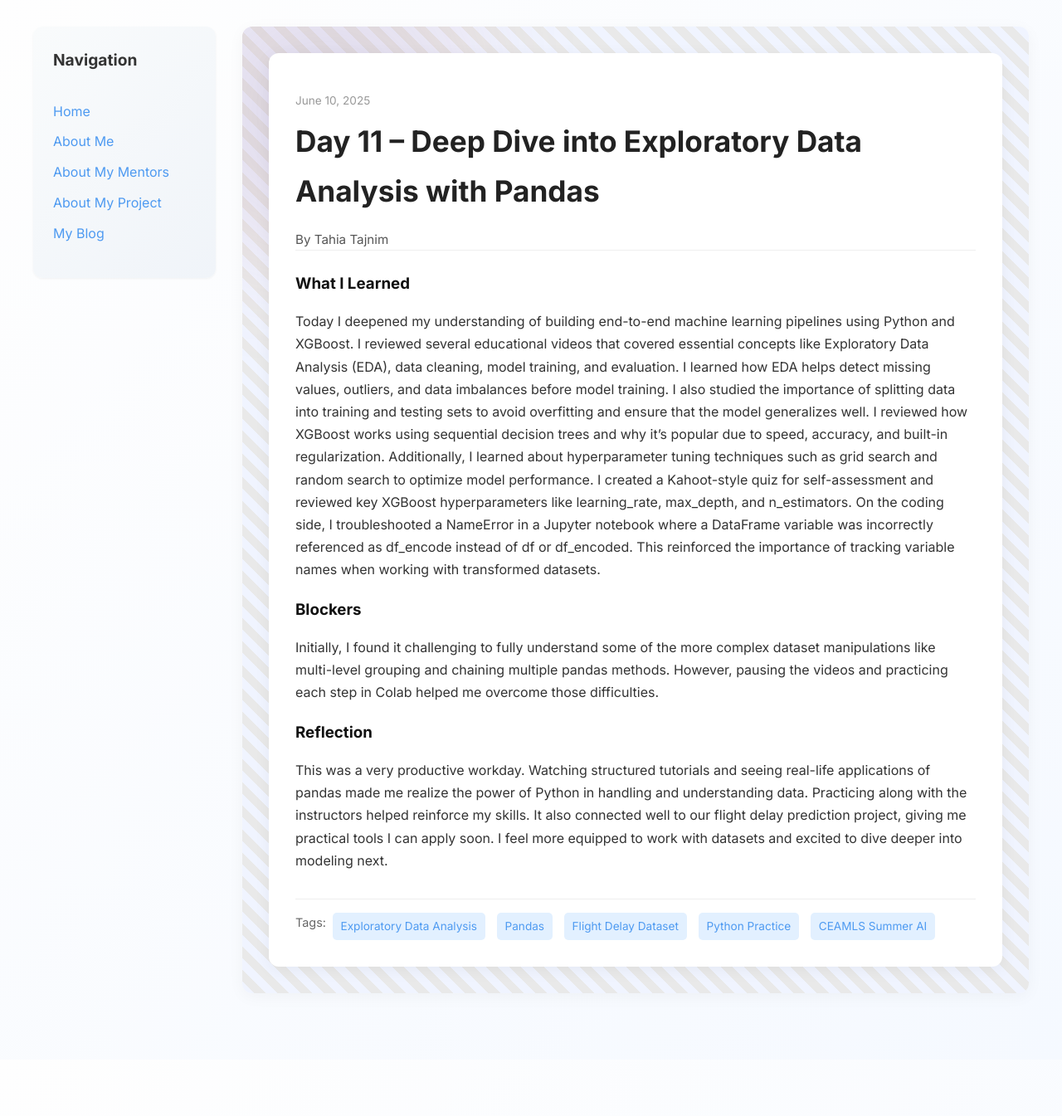
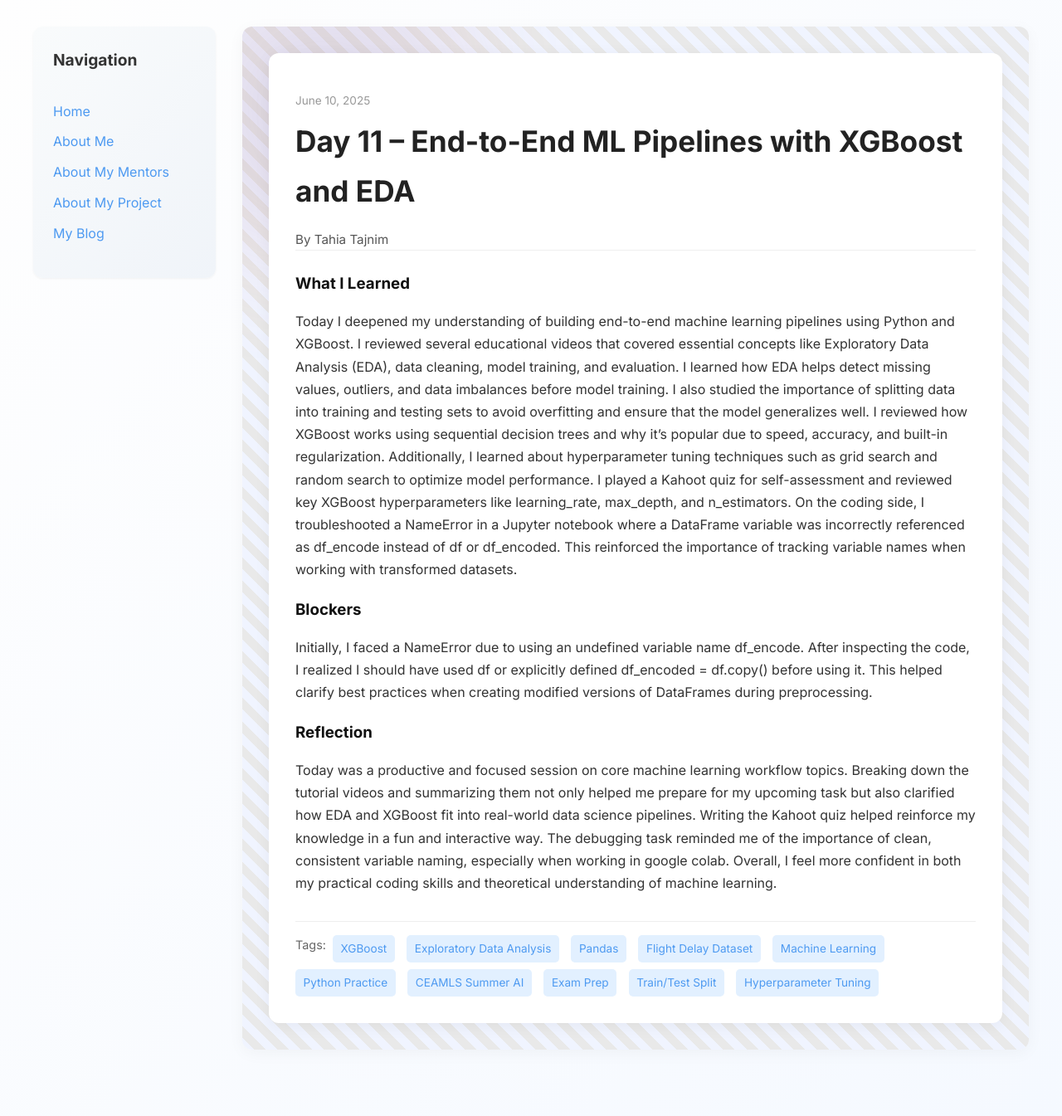
Before and after one commit to Tataj1/Tataj1.github.io, a Jekyll site: the page built from _posts/2025-06-10-day-11.md, in a window 1280 px wide. Shown: the whole page at 83% size. Built offline with Jekyll 4.4.1, drawn with Linux system fonts in a browser that asks for light colours; before the commit the page ends 1277 px from its top, so only the background shows below that.

Commit message:
Update 2025-06-10-day-11.md

```diff
--- a/_posts/2025-06-10-day-11.md
+++ b/_posts/2025-06-10-day-11.md
@@ -1,17 +1,17 @@
 ---
 layout: post
-title: "Day 11 – Deep Dive into Exploratory Data Analysis with Pandas"
+title: "Day 11 – End-to-End ML Pipelines with XGBoost and EDA"
 date: 2025-06-10
 author: Tahia Tajnim
 permalink: /day11.html
-tags: ["Exploratory Data Analysis", "Pandas", "Flight Delay Dataset", "Python Practice", "CEAMLS Summer AI"]
+tags: ["XGBoost", "Exploratory Data Analysis", "Pandas", "Flight Delay Dataset", "Machine Learning", "Python Practice", "CEAMLS Summer AI", "Exam Prep", "Train/Test Split", "Hyperparameter Tuning"]
 
 what_i_learned: |
-  Today I deepened my understanding of building end-to-end machine learning pipelines using Python and XGBoost. I reviewed several educational videos that covered essential concepts like Exploratory Data Analysis (EDA), data cleaning, model training, and evaluation. I learned how EDA helps detect missing values, outliers, and data imbalances before model training. I also studied the importance of splitting data into training and testing sets to avoid overfitting and ensure that the model generalizes well. I reviewed how XGBoost works using sequential decision trees and why it's popular due to speed, accuracy, and built-in regularization. Additionally, I learned about hyperparameter tuning techniques such as grid search and random search to optimize model performance. I created a Kahoot-style quiz for self-assessment and reviewed key XGBoost hyperparameters like learning_rate, max_depth, and n_estimators. On the coding side, I troubleshooted a NameError in a Jupyter notebook where a DataFrame variable was incorrectly referenced as df_encode instead of df or df_encoded. This reinforced the importance of tracking variable names when working with transformed datasets.
+  Today I deepened my understanding of building end-to-end machine learning pipelines using Python and XGBoost. I reviewed several educational videos that covered essential concepts like Exploratory Data Analysis (EDA), data cleaning, model training, and evaluation. I learned how EDA helps detect missing values, outliers, and data imbalances before model training. I also studied the importance of splitting data into training and testing sets to avoid overfitting and ensure that the model generalizes well. I reviewed how XGBoost works using sequential decision trees and why it's popular due to speed, accuracy, and built-in regularization. Additionally, I learned about hyperparameter tuning techniques such as grid search and random search to optimize model performance. I played a Kahoot quiz for self-assessment and reviewed key XGBoost hyperparameters like learning_rate, max_depth, and n_estimators. On the coding side, I troubleshooted a NameError in a Jupyter notebook where a DataFrame variable was incorrectly referenced as df_encode instead of df or df_encoded. This reinforced the importance of tracking variable names when working with transformed datasets.
 
 blockers: |
-  Initially, I found it challenging to fully understand some of the more complex dataset manipulations like multi-level grouping and chaining multiple pandas methods. However, pausing the videos and practicing each step in Colab helped me overcome those difficulties.
+  Initially, I faced a NameError due to using an undefined variable name df_encode. After inspecting the code, I realized I should have used df or explicitly defined df_encoded = df.copy() before using it. This helped clarify best practices when creating modified versions of DataFrames during preprocessing.
 
 reflection: |
-  This was a very productive workday. Watching structured tutorials and seeing real-life applications of pandas made me realize the power of Python in handling and understanding data. Practicing along with the instructors helped reinforce my skills. It also connected well to our flight delay prediction project, giving me practical tools I can apply soon. I feel more equipped to work with datasets and excited to dive deeper into modeling next.
+  Today was a productive and focused session on core machine learning workflow topics. Breaking down the tutorial videos and summarizing them not only helped me prepare for my upcoming task but also clarified how EDA and XGBoost fit into real-world data science pipelines. Writing the Kahoot quiz helped reinforce my knowledge in a fun and interactive way. The debugging task reminded me of the importance of clean, consistent variable naming, especially when working in google colab. Overall, I feel more confident in both my practical coding skills and theoretical understanding of machine learning.
 ---
```
